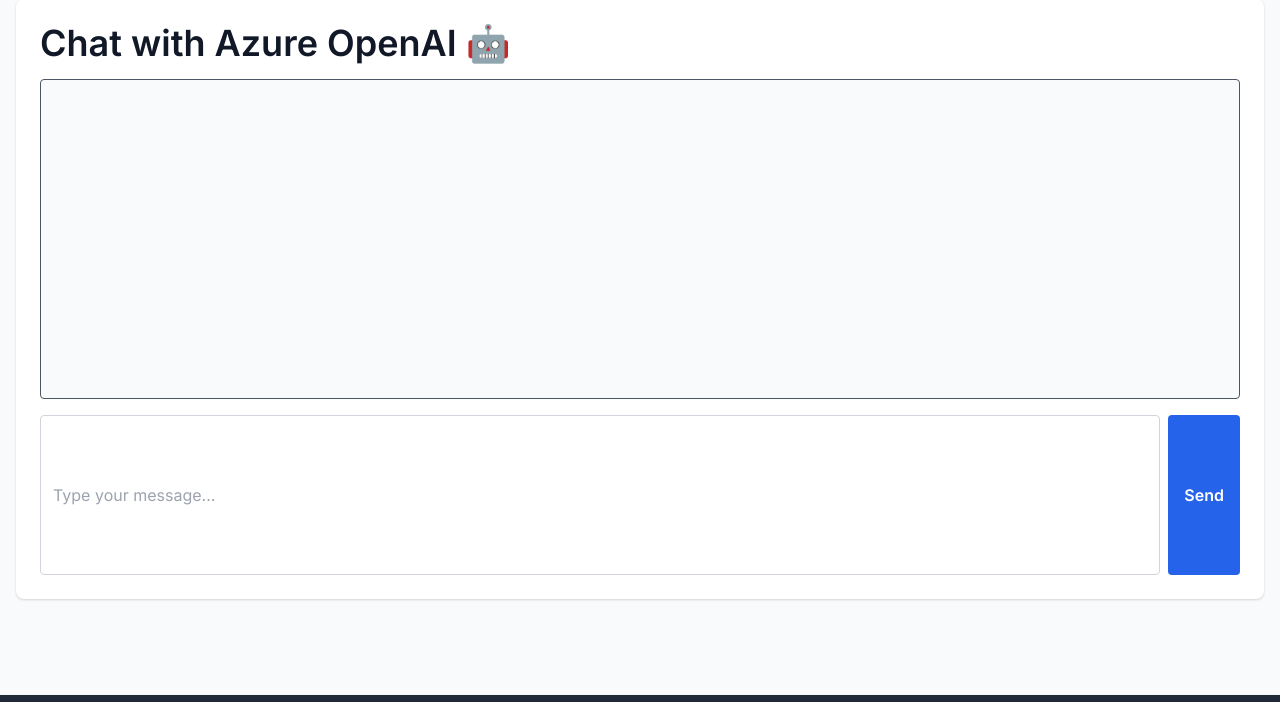
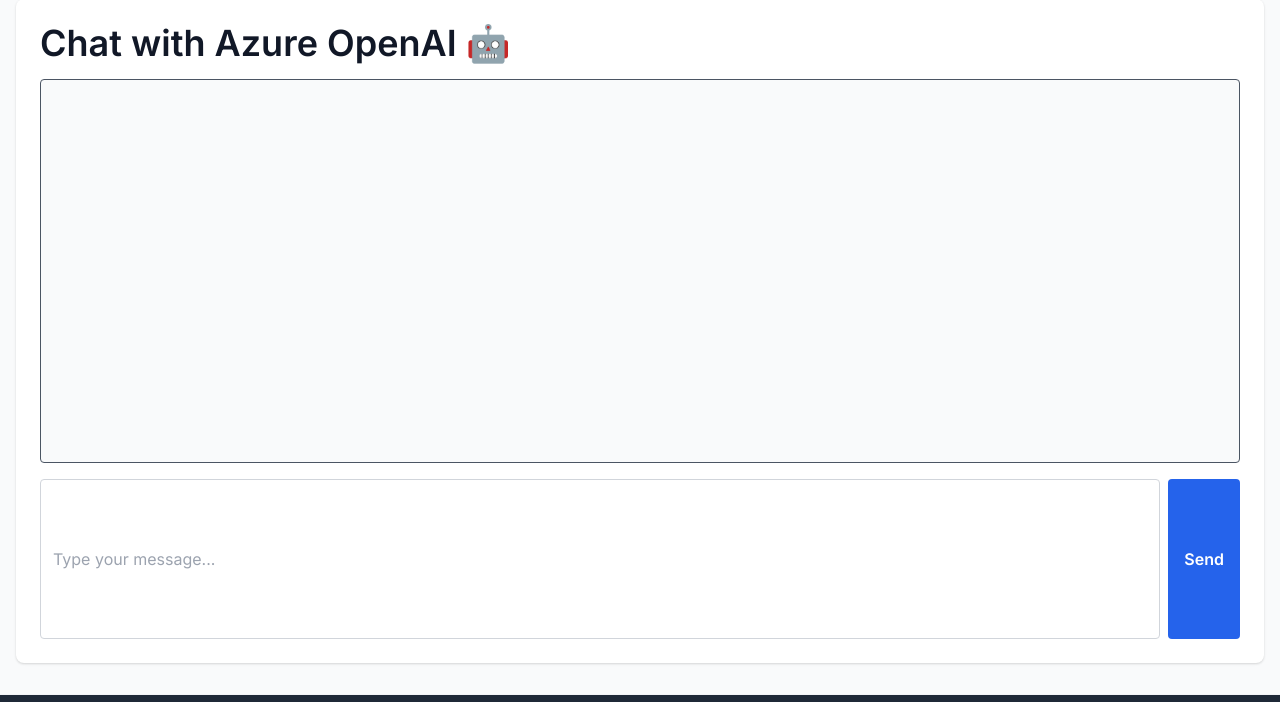
Before and after one commit to Swamy-s-Tech-Skills-Academy-AI-ML-Data/openai-chat-flask, a Flask app: page / in a window 1280 px wide. Shown: the part 73-775 px from the top of the page. Run offline with Flask 3, Linux system fonts and the light colour scheme.

Commit message:
Update index.html

```diff
--- a/website/templates/index.html
+++ b/website/templates/index.html
@@ -5,7 +5,7 @@
 
     <h2 class="text-4xl font-semibold mb-4">Chat with Azure OpenAI 🤖</h2>
 
-    <div id="chat-box" class="bg-gray-50 h-80 overflow-y-auto p-4 rounded mb-4 border border-gray-600"></div>
+    <div id="chat-box" class="bg-gray-50 h-96 overflow-y-auto p-4 rounded mb-4 border border-gray-600"></div>
 
     <div class="flex space-x-2 h-40">
         <input id="user-input" type="text" placeholder="Type your message..."
```
